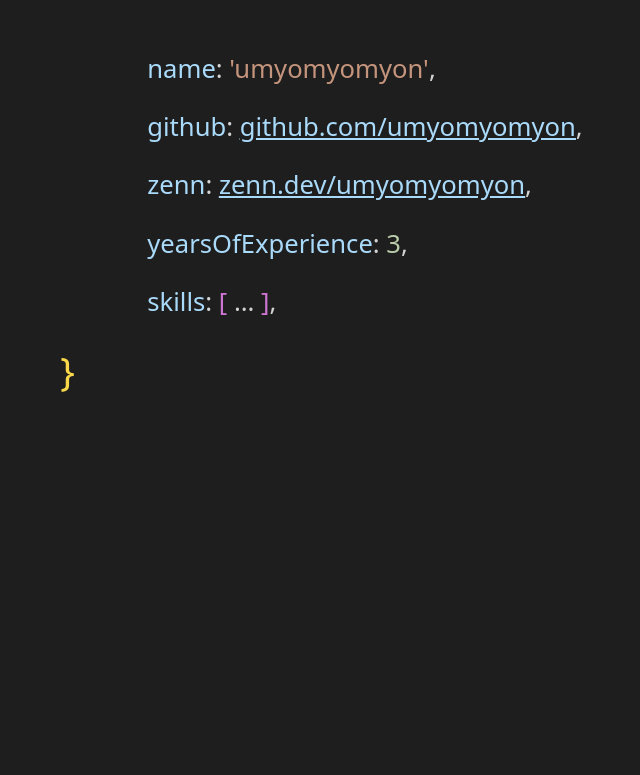
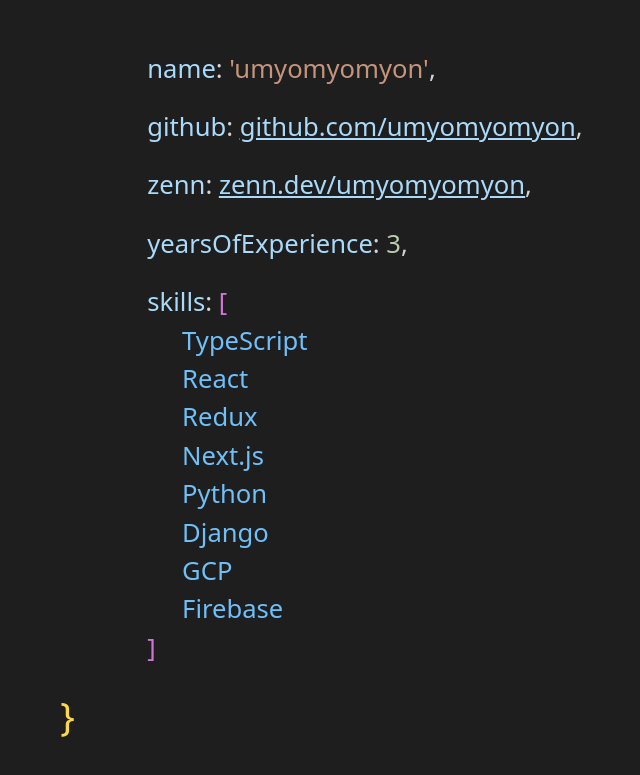
Before and after one commit to umyomyomyon/umyomyomyon-who-am-i, a Next.js app: page / in a window 1280 px wide. Shown: the part 914-1689 px from the top of the page, without its empty margins (275-915 px from the left). Before the commit the page ends 1384 px from the top, so only its background shows below. Built offline with nearby package versions, Linux system fonts and the light colour scheme.

Commit message:
skills修正

```diff
--- a/src/app/components/Skills/Skills.tsx
+++ b/src/app/components/Skills/Skills.tsx
@@ -1,59 +1,16 @@
-import { FC, useState } from 'react';
-import { Comma, Colon } from '../symbols';
+import { FC } from 'react';
+import { Colon, Bracket } from '../symbols';
 import { SkillsContent } from './Content';
 
 const skills = ['TypeScript', 'React', 'Redux', 'Next.js', 'Python', 'Django', 'GCP', 'Firebase'];
 
 export const Skills: FC = () => {
-  const [isOpen, setIsOpen] = useState(false);
-  const handleClick = () => {
-    setIsOpen(!isOpen);
-  };
-
   return (
     <li className="my-5 caret-transparent">
-      <details>
-        <summary className="list-none cursor-pointer" onClick={handleClick}>
-          <span className="text-property">skills</span>
-          <Colon /> <SkillsValue isOpen={isOpen} />
-        </summary>
-        <>
-          <SkillsContent skills={skills} />
-          <span className="text-brackets">]</span>
-        </>
-      </details>
+      <span className="text-property">skills</span>
+      <Colon /> <Bracket />
+      <SkillsContent skills={skills} />
+      <Bracket right />
     </li>
   );
 };
-
-type ValueProps = {
-  isOpen: boolean;
-};
-
-const SkillsValue: FC<ValueProps> = ({ isOpen }) => {
-  return (
-    <>
-      {isOpen ? (
-        <OpenSkills />
-      ) : (
-        <>
-          <ClosedSkills />
-          <Comma />
-        </>
-      )}
-    </>
-  );
-};
-
-const ClosedSkills: FC = () => {
-  return (
-    <>
-      <span className="text-brackets">[</span> <span className="text-other">...</span>{' '}
-      <span className="text-brackets">]</span>
-    </>
-  );
-};
-
-const OpenSkills: FC = () => {
-  return <span className="text-brackets">[</span>;
-};
--- /dev/null
+++ b/src/app/components/symbols/Bracket.tsx
@@ -0,0 +1,10 @@
+import React, { FC } from 'react';
+
+type Props = {
+  right?: boolean;
+};
+
+export const Bracket: FC<Props> = ({ right }) => {
+  const bracket = right ? ']' : '[';
+  return <span className="text-brackets">{bracket}</span>;
+};
--- a/src/app/components/symbols/index.ts
+++ b/src/app/components/symbols/index.ts
@@ -2,3 +2,4 @@
 export * from './Equal';
 export * from './Brace';
 export * from './Comma';
+export * from './Bracket';
```
